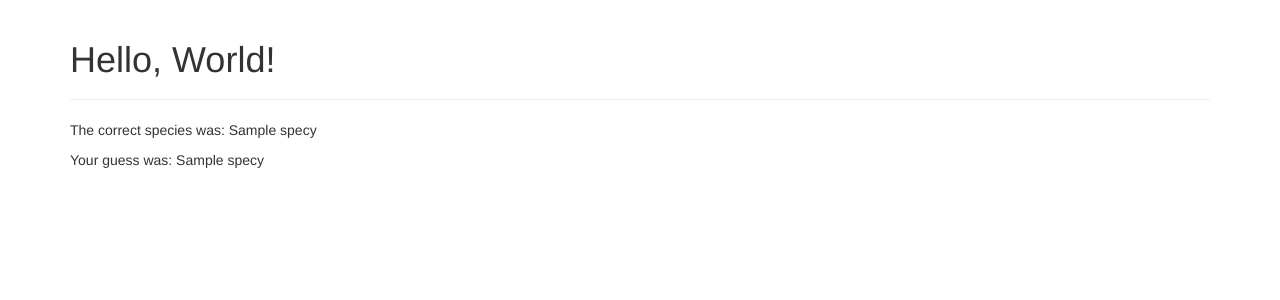
After one commit to micknudsen/bird-sounds, a Flask app: page /answer in a window 1280 px wide. The commit adds this page. Shown: the top 300 px of the page. Run offline with Flask 2, Linux system fonts and the light colour scheme; the visitor is signed in with stand-in values (Sample User, id 1); tables that the repository leaves empty hold one stand-in row (values such as "Sample post"); some libraries are stand-ins or nearby versions.

Commit message:
Present choices and respond to guess

```diff
--- a/app.py
+++ b/app.py
@@ -4,7 +4,7 @@ import random
 from dataclasses import dataclass
 from typing import List
 
-from flask import Flask, render_template
+from flask import Flask, render_template, request, redirect, session, url_for
 from flask_bootstrap import Bootstrap
 from flask_sqlalchemy import SQLAlchemy
 
@@ -71,6 +71,28 @@ def new_quiz() -> Quiz:
     return Quiz(sound=sound, choices=choices)
 
 
-@app.route('/')
+@app.route('/', methods=['GET', 'POST'])
 def index():
-    return render_template('index.html')
+
+    if request.method == 'POST':
+        session['species_id_guessed'] = \
+            session['species_ids_choices'][int(request.form.get('choice_index'))]
+        return redirect(url_for('answer'))
+
+    quiz = new_quiz()
+
+    session['species_id_correct'] = quiz.sound.species.id
+    session['species_ids_choices'] = [species.id for species in quiz.choices]
+
+    return render_template('index.html', quiz=quiz)
+
+
+@app.route('/answer')
+def answer():
+
+    correct_species = Species.query.get(session['species_id_correct'])
+    guessed_species = Species.query.get(session['species_id_guessed'])
+
+    return render_template('answer.html',
+                           correct_species=correct_species,
+                           guessed_species=guessed_species)
--- /dev/null
+++ b/templates/answer.html
@@ -0,0 +1,13 @@
+{% extends "bootstrap/base.html" %}
+
+{% block title %}Bird Song{% endblock %}
+
+{% block content %}
+<div class="container">
+    <div class="page-header">
+        <h1>Hello, World!</h1>
+    </div>
+    <p>The correct species was: {{ correct_species.name }}</p>
+    <p>Your guess was: {{ guessed_species.name }}</p>
+</div>
+{% endblock %}
```
Also changed, not shown: templates/index.html (+8 -0 lines).
